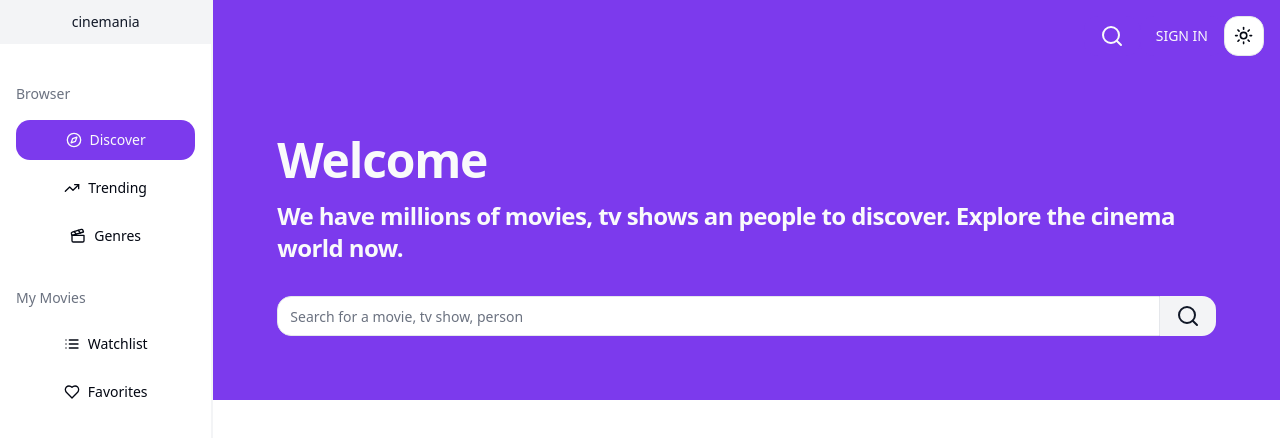
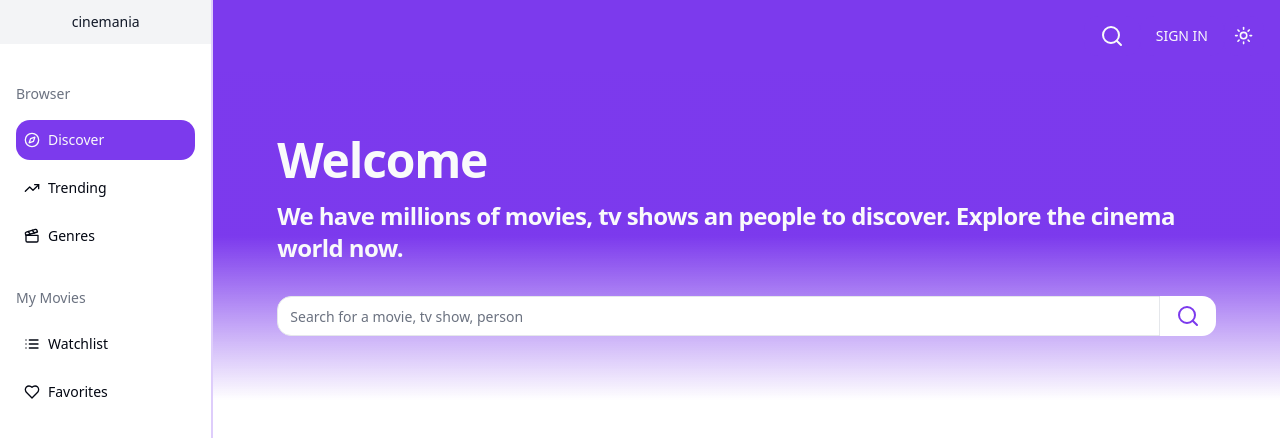
Before and after one commit to KaisAbiyyi/cinemania, a React (Vite) app: page / in a window 1280 px wide. Shown: the top 438 px of the page. Built offline with nearby package versions, Linux system fonts and the light colour scheme; no server answers.

Commit message:
[App] hero

```diff
--- a/src/components/Navbar.tsx
+++ b/src/components/Navbar.tsx
@@ -12,7 +12,7 @@ const Navbar: FC = () => {
             <Button>SIGN IN</Button>
             <DropdownMenu>
                 <DropdownMenuTrigger asChild>
-                    <Button variant="outline" size="icon" className="relative">
+                    <Button variant="default" size="icon" className="relative">
                         <Sun className="h-[1.2rem] w-[1.2rem] rotate-0 scale-100 transition-all dark:-rotate-90 dark:scale-0" />
                         <Moon className="absolute h-[1.2rem] w-[1.2rem] rotate-90 scale-0 transition-all dark:rotate-0 dark:scale-100" />
                         <span className="sr-only">Toggle theme</span>
--- a/src/components/Sidebar.tsx
+++ b/src/components/Sidebar.tsx
@@ -8,7 +8,7 @@ import { Separator } from "./ui/separator";
 const Sidebar: FC = () => {
     const route = useLocation()
     return (
-        <div className="fixed top-0 bottom-0 flex flex-col w-1/6 gap-6 border-r-2 border-secondary">
+        <div className="fixed top-0 bottom-0 flex flex-col w-1/6 gap-6 border-r-2 border-primary/25">
             <Link to={"/"} className={buttonVariants({ variant: "ghost", size: "lg", className: "rounded-none" })}>
                 <span className="hidden duration-200 ease-out md:block">cinemania</span>
                 <span className="block duration-200 ease-out md:hidden">ci</span>
@@ -18,15 +18,15 @@ const Sidebar: FC = () => {
                     <Separator className="block md:hidden" orientation="horizontal"/>
                     <CardDescription className="hidden md:block">Browser</CardDescription>
                     <div className="flex flex-col gap-2">
-                        <Link to="/" className={route.pathname === "/" ? buttonVariants({ className: "!justify-center !md:justify-start !p-1 !md:p-2 flex gap-2" }) : buttonVariants({ variant: "ghost", className: "!justify-center !md:justify-start !p-1 !md:p-2 flex gap-2" })}>
+                        <Link to="/" className={route.pathname === "/" ? buttonVariants({ className: "!justify-center md:!justify-start !p-1 md:!p-2 flex gap-2" }) : buttonVariants({ variant: "ghost", className: "!justify-center md:!justify-start !p-1 md:!p-2 flex gap-2" })}>
                             <Compass size={16} />
                             <span className="hidden duration-200 ease-out md:block">Discover</span>
                         </Link>
-                        <Link to="/trending" className={route.pathname === "/trending" ? buttonVariants({ className: "!justify-center !md:justify-start !p-1 !md:p-2 flex gap-2" }) : buttonVariants({ variant: "ghost", className: "!justify-center !md:justify-start !p-1 !md:p-2 flex gap-2" })}>
+                        <Link to="/trending" className={route.pathname === "/trending" ? buttonVariants({ className: "!justify-center md:!justify-start !p-1 md:!p-2 flex gap-2" }) : buttonVariants({ variant: "ghost", className: "!justify-center md:!justify-start !p-1 md:!p-2 flex gap-2" })}>
                             <TrendingUp size={16} />
                             <span className="hidden duration-200 ease-out md:block">Trending</span>
                         </Link>
-                        <Link to="/genres" className={route.pathname === "/genres" ? buttonVariants({ className: "!justify-center !md:justify-start !p-1 !md:p-2 flex gap-2" }) : buttonVariants({ variant: "ghost", className: "!justify-center !md:justify-start !p-1 !md:p-2 flex gap-2" })}>
+                        <Link to="/genres" className={route.pathname === "/genres" ? buttonVariants({ className: "!justify-center md:!justify-start !p-1 md:!p-2 flex gap-2" }) : buttonVariants({ variant: "ghost", className: "!justify-center md:!justify-start !p-1 md:!p-2 flex gap-2" })}>
                             <Clapperboard size={16} />
                             <span className="hidden duration-200 ease-out md:block">Genres</span>
                         </Link>
@@ -36,11 +36,11 @@ const Sidebar: FC = () => {
                     <Separator className="block md:hidden" orientation="horizontal"/>
                     <CardDescription className="hidden md:block">My Movies</CardDescription>
                     <div className="flex flex-col gap-2">
-                        <Link to="/watchlist" className={route.pathname === "/watchlist" ? buttonVariants({ className: "!justify-center !md:justify-start !p-1 !md:p-2 flex gap-2" }) : buttonVariants({ variant: "ghost", className: "!justify-center !md:justify-start !p-1 !md:p-2 flex gap-2" })}>
+                        <Link to="/watchlist" className={route.pathname === "/watchlist" ? buttonVariants({ className: "!justify-center md:!justify-start !p-1 md:!p-2 flex gap-2" }) : buttonVariants({ variant: "ghost", className: "!justify-center md:!justify-start !p-1 md:!p-2 flex gap-2" })}>
                             <List size={16} />
                             <span className="hidden duration-200 ease-out md:block">Watchlist</span>
                         </Link>
-                        <Link to="/favorites" className={route.pathname === "/favorites" ? buttonVariants({ className: "!justify-center !md:justify-start !p-1 !md:p-2 flex gap-2" }) : buttonVariants({ variant: "ghost", className: "!justify-center !md:justify-start !p-1 !md:p-2 flex gap-2" })}>
+                        <Link to="/favorites" className={route.pathname === "/favorites" ? buttonVariants({ className: "!justify-center md:!justify-start !p-1 md:!p-2 flex gap-2" }) : buttonVariants({ variant: "ghost", className: "!justify-center md:!justify-start !p-1 md:!p-2 flex gap-2" })}>
                             <Heart size={16} />
                             <span className="hidden duration-200 ease-out md:block">Favorites</span>
                         </Link>
--- a/src/components/home/Hero.tsx
+++ b/src/components/home/Hero.tsx
@@ -6,14 +6,14 @@ import { Button } from "../ui/button";
 
 const HeroSegment: FC = () => {
     return (
-        <div className="flex flex-col gap-8 p-4 md:p-16 text-primary-foreground bg-primary">
+        <div className="flex flex-col gap-8 p-4 md:p-16 text-primary-foreground bg-gradient-to-b from-primary via-primary to-transparent">
             <div className="flex flex-col gap-4">
                 <CardTitle className="text-5xl text-bold">Welcome</CardTitle>
                 <CardTitle className="text-xl md:text-2xl">We have millions of movies, tv shows an people to discover. Explore the cinema world now.</CardTitle>
             </div>
             <div className="flex">
                 <Input type="search" className="rounded-r-none" placeholder="Search for a movie, tv show, person" />
-                <Button className="rounded-l-none" variant="secondary"><Search /></Button>
+                <Button className="rounded-l-none bg-background text-primary"><Search /></Button>
             </div>
         </div>
     );
```
